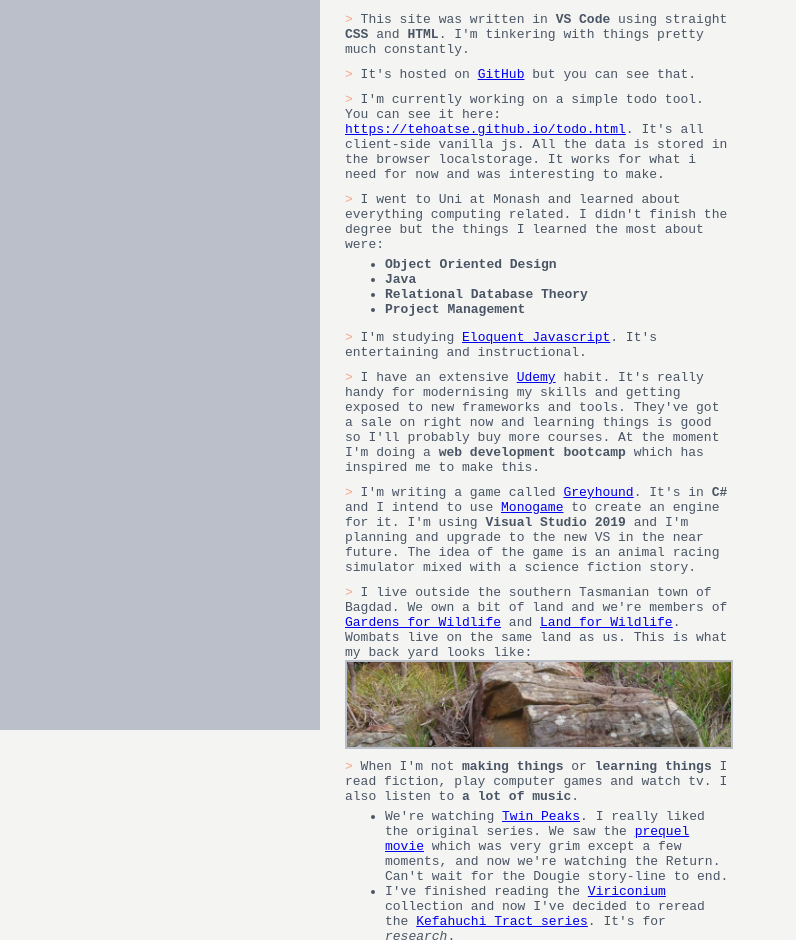
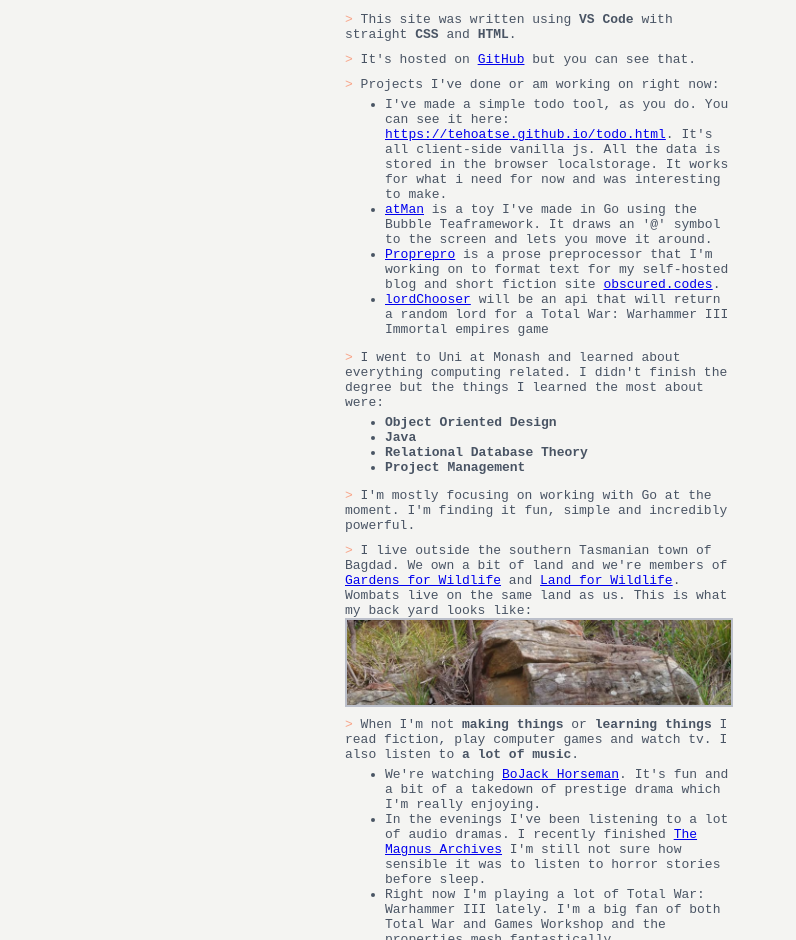
Before and after one commit to tehoatse/github-myspace, a plain HTML site: page index.html in a window 1280 px wide. Shown: the part 70-1010 px from the top of the page, without its empty margins (0-796 px from the left). Drawn offline with Linux system fonts and the light colour scheme.

Commit message:
update for september

```diff
--- a/assets/style.css
+++ b/assets/style.css
@@ -31,7 +31,7 @@ body {
 }
 
 .left-column {
-  background-color: #bbbfca;
+  /*background-color: #bbbfca;*/
   height: 100%;
   left: 0;
   margin: 0;
--- a/index.html
+++ b/index.html
@@ -1,8 +1,7 @@
 <!DOCTYPE html>
 <html lang="en" dir="ltr">
 <!--
- The bootcamp I'm doing made github sound kinda like myspace
- so here we go
+ hello
 -->
 <head>
   <meta charset="utf-8">
@@ -22,8 +21,8 @@
     <br />
     <div class="chunk">
       <span class="prompt">></span>
-      This site was written in <strong>VS Code</strong> using straight <strong>CSS</strong>
-      and <strong>HTML</strong>. I'm tinkering with things pretty much constantly.<br />
+      This site was written using <strong>VS Code</strong> with straight <strong>CSS</strong>
+      and <strong>HTML</strong>.<br />
     </div>
     <div class="chunk">
       <span class="prompt">></span>
@@ -31,8 +30,19 @@
     </div>
     <div class="chunk">
       <span class="prompt">></span>
-      I'm currently working on a simple todo tool. You can see it here: <a href="https://tehoatse.github.io/todo.html">https://tehoatse.github.io/todo.html</a>.
-      It's all client-side vanilla js. All the data is stored in the browser localstorage. It works for what i need for now and was interesting to make.
+        Projects I've done or am working on right now:
+        <ul>
+        <li>I've made a simple todo tool, as you do. You can see it here: <a href="https://tehoatse.github.io/todo.html">https://tehoatse.github.io/todo.html</a>.
+        It's all client-side vanilla js. All the data is stored in the browser localstorage. It works for what i need for now and was interesting to make.</li>
+        <li><a href="https://github.com/tehoatse/atMan">atMan</a> is a toy I've made in Go using the <a href="https://github.com/charmbracelet/bubbletea"></a>
+            Bubble Tea</a>framework. It draws an '@' symbol to the screen and lets you move it around.</li>
+        <li>
+            <a href="https://github.com/tehoatse/proprepro">Proprepro</a> is a prose preprocessor that I'm working on to format text for my self-hosted blog and short fiction site <a href="https://obscured.codes/">obscured.codes</a>.
+        </li>
+        <li>
+            <a href="https://github.com/tehoatse/lordChooser">lordChooser</a> will be an api that will return a random lord for a Total War: Warhammer III Immortal empires game
+        </li>
+        </ul>
     </div>
     <div class="chunk">
       <span class="prompt">></span>
@@ -54,24 +64,9 @@
     </div>
     <div class="chunk">
       <span class="prompt">> </span>
-      I'm studying <a href="https://eloquentjavascript.net/">Eloquent Javascript</a>. It's entertaining and instructional.
+      I'm mostly focusing on working with Go at the moment. I'm finding it fun, simple and incredibly powerful.
     </div>
-    <div class="chunk">
-      <span class="prompt">></span>
-      I have an extensive <a href="https://www.udemy.com/">Udemy</a> habit. It's
-      really handy for modernising my skills and getting exposed to new frameworks and tools.
-      They've got a sale on right now and learning things is good so I'll probably buy
-      more courses. At the moment I'm doing a <strong>web development bootcamp</strong>
-      which has inspired me to make this.
-    </div>
-    <div class="chunk">
-      <span class="prompt">> </span>
-      I'm writing a game called <a href="https://github.com/tehoatse/greyhoundGame">Greyhound</a>.
-      It's in <strong>C#</strong> and I intend
-      to use <a href="https://www.monogame.net/">Monogame</a> to create an engine for it.
-      I'm using <strong>Visual Studio 2019</strong> and I'm planning and upgrade to the new VS in the near future. The idea of the
-      game is an animal racing simulator mixed with a science fiction story.
-    </div>
+
     <div class="chunk">
       <span class="prompt">> </span>
       I live outside the southern Tasmanian town of Bagdad. We own a bit of land
@@ -84,20 +79,20 @@
     </div>
     <div class="chunk">
       <span class="prompt">> </span>
-      When I'm not <strong>making things</strong> or  <strong>learning things</strong> I read
+      When I'm not <strong>making things</strong> or <strong>learning things</strong> I read
       fiction, play computer games and watch tv. I also listen to <strong>a lot of music</strong>.<br />
       <ul>
         <li>
-          We're watching <a href="https://www.youtube.com/watch?v=X2lkvrMa27c">Twin Peaks</a>. I really liked the original series. We saw the <a href="https://www.youtube.com/watch?v=SVNQjThgg3o">prequel movie</a> which was very grim except a few moments, and now we're watching the Return. Can't wait for the Dougie story-line to end.
+          We're watching <a href="https://en.wikipedia.org/wiki/BoJack_Horseman">BoJack Horseman</a>. It's fun and a bit of a takedown of prestige drama which I'm really enjoying.
         </li>
         <li>
-          I've finished reading the <a href="https://en.wikipedia.org/wiki/Viriconium">Viriconium</a> collection and now I've decided to reread the <a href="https://www.newstatesman.com/culture/2013/10/future-without-nostalgia">Kefahuchi Tract series</a>. It's for <em>research</em>.
+          In the evenings I've been listening to a lot of audio dramas. I recently finished <a href="https://the-magnus-archives.fandom.com/wiki/The_Magnus_Archives_Wikia">The Magnus Archives</a> I'm still not sure how sensible it was to listen to horror stories before sleep.
         </li>
         <li>
-          I'm not really playing any games at the moment. I'll play a little <a href="https://www.reddit.com/r/RDR2/">RDR2</a> in the evenings.
+          Right now I'm playing a lot of Total War: Warhammer III lately. I'm a big fan of both Total War and Games Workshop and the properties mesh fantastically.
         </li>
         <li>
-          I'm trying to listen to Australian music in January. <a href="https://aliennosejob.bandcamp.com/">Alien Nosejob</a> and <a href="https://exek.bandcamp.com/">EXEK</a> are high on my list.
+          Built to Spill released a new album the other week. A new Built to Spill album in 2022 and I'm listening to it <em>right now</em>.
         </li>
       </ul>
 
```
